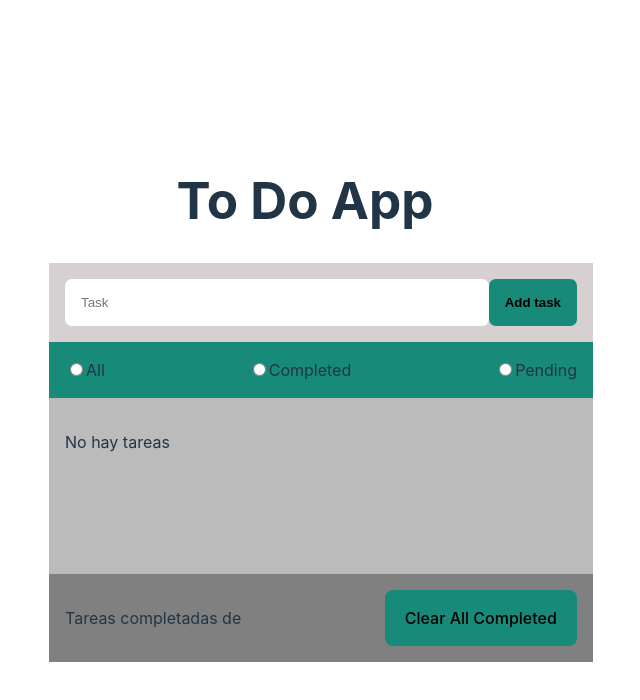
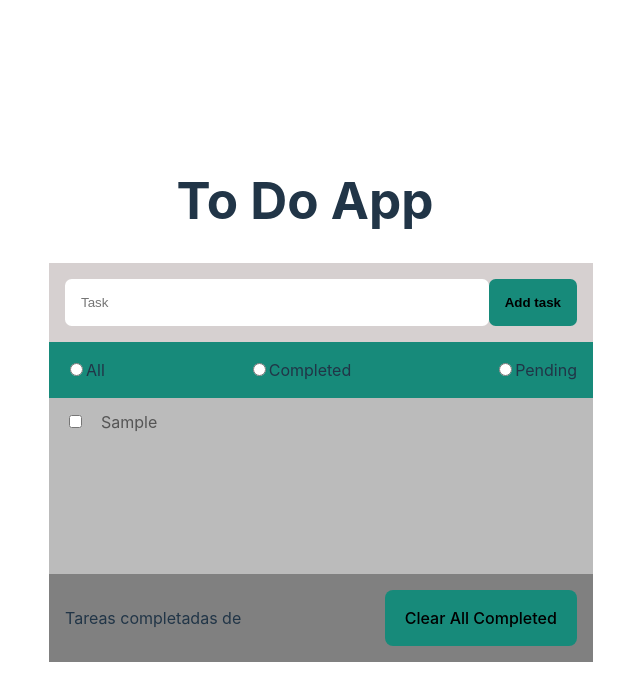
Before and after one commit to AnneSolarte/P.Web---2024, a React (Vite) app in the folder ToDoApp/: page / in a window 1280 px wide. Both pictures are taken after typing "Sample" into the empty fields and a click on the input "Add task". Shown: the top 700 px of the page, without its empty margins (335-975 px from the left). Built offline with nearby package versions, Linux system fonts and the light colour scheme.

Commit message:
fix: list rendering and toggleCompleted ready

```diff
--- a/ToDoApp/src/App.jsx
+++ b/ToDoApp/src/App.jsx
@@ -1,5 +1,5 @@
 import './App.css'
-import React, { useEffect, useState } from 'react'
+import React, { useState } from 'react'
 import { Footer } from './components/Footer/Footer'
 import { Header } from './components/Header/Header'
 import { Form } from './components/Form/Form'
@@ -21,13 +21,18 @@ function App () {
     setText('')
   }
 
-  useEffect(() => {
-    console.log('list', taskslist)
-  }, [taskslist])
-
   const updateText = (e) => {
     setText(e.target.value)
     console.log('textUpdate', text)
+  }
+
+  const handleToggleCompleted = (taskId) => {
+    setTasksList(taskslist.map(task => {
+      if (task.id === taskId) {
+        return { ...task, completed: !task.completed }
+      }
+      return task
+    }))
   }
 
   return (
@@ -35,7 +40,7 @@ function App () {
       <Header />
       <Form addTask={addTask} text={text} updateText={updateText} />
       <Filters />
-      <List taskslist={taskslist} />
+      <List taskslist={taskslist} onToggleCompleted={handleToggleCompleted} />
       <Footer />
     </>
   )
--- a/ToDoApp/src/components/List/List.css
+++ b/ToDoApp/src/components/List/List.css
@@ -2,8 +2,8 @@
     display:flex;
     width: 100%;
     height: 9rem;
-    flex-direction: row;
+    flex-direction: column;
     background-color: rgb(187, 187, 187);
+    color: rgb(85, 85, 85);
     padding: 1rem;
-    justify-content: space-between;
 }
--- a/ToDoApp/src/components/List/List.jsx
+++ b/ToDoApp/src/components/List/List.jsx
@@ -2,27 +2,26 @@ import './List.css'
 import PropTypes from 'prop-types'
 import { Task } from './Task/Task'
 
-export const List = ({ tasksList }) => {
+export const List = ({ taskslist, onToggleCompleted }) => {
   return (
     <section className='list'>
 
-      {tasksList && tasksList.length > 0
-        ? (
-            tasksList.map(({ id, text }) => (
-              <Task
-                key={id}
-                text={text}
-              />
-            ))
-          )
-        : (
-          <p>No hay tareas</p>
-          )}
+      {
+        taskslist.map(({ id, text, completed }) => (
+          <Task
+            key={id}
+            text={text}
+            completed={completed}
+            onToggleCompleted={() => onToggleCompleted(id)}
+          />
+        ))
+      }
 
     </section>
   )
 }
 
 List.propTypes = {
-  tasksList: PropTypes.array.isRequired
+  taskslist: PropTypes.array.isRequired,
+  onToggleCompleted: PropTypes.func.isRequired
 }
--- a/ToDoApp/src/components/List/Task/Task.jsx
+++ b/ToDoApp/src/components/List/Task/Task.jsx
@@ -1,16 +1,26 @@
+import React from 'react'
 import PropTypes from 'prop-types'
 import './Task.css'
 
-export const Task = ({ text }) => {
+export const Task = ({ text, completed, onToggleCompleted }) => {
+  const handleToggleCompleted = () => {
+    onToggleCompleted()
+  }
+
   return (
     <div className='task'>
-      <input type='checkbox' />
-      <p>{text} </p>
+      <input
+        type='checkbox'
+        checked={completed}
+        onChange={handleToggleCompleted}
+      />
+      <p>{text}</p>
     </div>
-
   )
 }
 
 Task.propTypes = {
-  text: PropTypes.string.isRequired
+  text: PropTypes.string.isRequired,
+  completed: PropTypes.bool.isRequired,
+  onToggleCompleted: PropTypes.func.isRequired
 }
```
